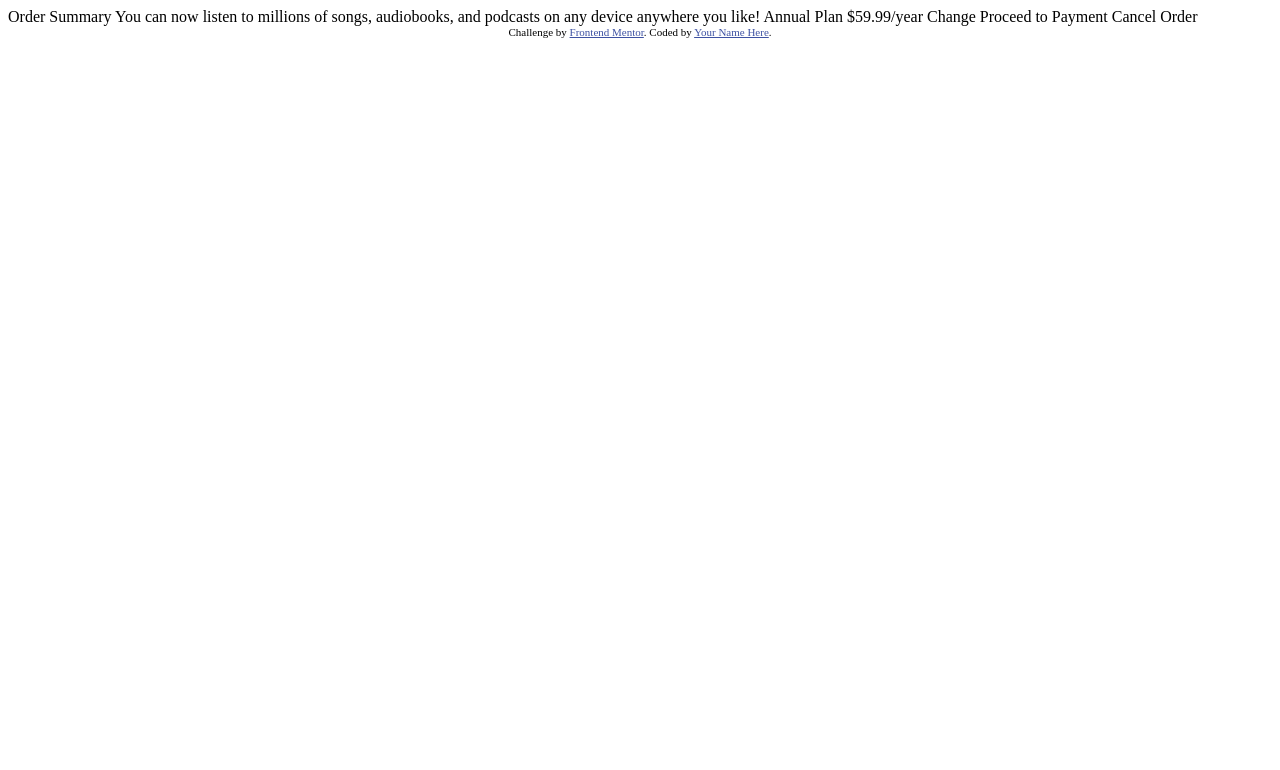
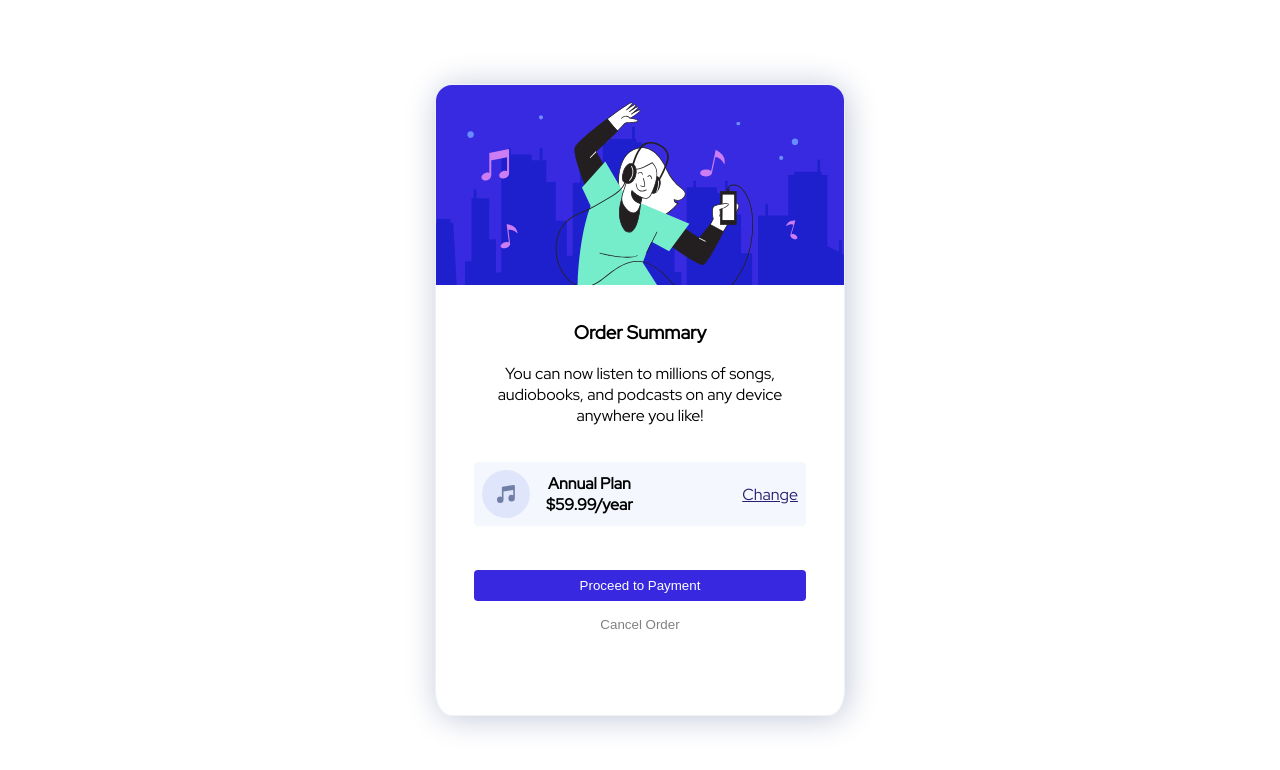
Before and after one commit to Grancan91/Order_Sumary_Component, a plain HTML site: page index.html in a window 1280 px wide. Drawn offline with Linux system fonts and the light colour scheme.

Commit message:
done structure and main style

```diff
--- a/index.html
+++ b/index.html
@@ -3,7 +3,10 @@
 <head>
   <meta charset="UTF-8">
   <meta name="viewport" content="width=device-width, initial-scale=1.0"> <!-- displays site properly based on user's device -->
-
+<link rel="preconnect" href="https://fonts.googleapis.com">
+<link rel="preconnect" href="https://fonts.gstatic.com" crossorigin>
+<link href="https://fonts.googleapis.com/css2?family=Red+Hat+Display&display=swap" rel="stylesheet">
+<link rel="stylesheet" href="style.css">
   <link rel="icon" type="image/png" sizes="32x32" href="./images/favicon-32x32.png">
 
   <title>Frontend Mentor | Order summary card</title>
@@ -16,22 +19,46 @@
 </head>
 <body>
 
-  Order Summary
+  <section id="component-container">
+  <section id="component-header">
+  </section>
+  <section id="component-body">
 
-  You can now listen to millions of songs, audiobooks, and podcasts on any
-  device anywhere you like!
+    <h1>Order Summary</h1>
+    <p>
+      You can now listen to millions of songs, audiobooks, and podcasts on any
+      device anywhere you like!
+    </p>
 
-  Annual Plan
-  $59.99/year
+    <section id="plan-container">
 
-  Change
+ <section id="plan-header">
+        <img src="./images/icon-music.svg" alt="">
 
-  Proceed to Payment
-  Cancel Order
 
-  <div class="attribution">
-    Challenge by <a href="https://www.frontendmentor.io?ref=challenge" target="_blank">Frontend Mentor</a>.
-    Coded by <a href="#">Your Name Here</a>.
-  </div>
+    <section id="plan-text">
+      <h2>Annual Plan</h2>
+      <h3>$59.99/year</h3>
+    </section>
+  </section>
+
+  <section id="plan-link">
+    <h4>Change</h4>
+  </section>
+
+</section>
+
+<section id="component-footer">
+
+  <button id="proceed-button">Proceed to Payment</button>
+
+  <button id="cancel-button">Cancel Order</button>
+</section>
+
+
+</section>
+</section>
+
+
 </body>
 </html>
--- /dev/null
+++ b/style.css
@@ -0,0 +1,91 @@
+body{
+    font-family: 'Red Hat Display', sans-serif;
+    display: grid;
+    place-content: center;
+    height: 100vh;
+    margin: 0;
+}
+
+#component-container{
+    width: 408px;
+    height: 630px;
+    border-radius: 4%;
+    border: 1px hsl(224, 23%, 95%) solid;
+    text-align: center;
+    background-color: white;
+    box-shadow: 2px 2px 4cqb hsl(224, 23%, 80%)
+}
+
+#component-header {
+    width: 408px;
+    height: 200px;
+    border-radius: 16px 16px 0px 0px;
+    background-image: url('./images/illustration-hero.svg');
+    background-size: cover;
+}
+#component-body {
+    padding-top: 16px;
+    padding-bottom: 16px;
+    padding-left: 38px;
+    padding-right: 38px;
+}
+#component-container > h1{
+    font-weight: 900;
+}
+#component-container > p{
+color:grey;
+}
+#plan-container{
+    display: flex;
+    justify-content: space-between;
+    align-items: center;
+    background-color: hsl(225, 100%, 98%);
+    padding: 8px;
+    border-radius: 4px;
+    margin-top: 36px;
+    margin-bottom: 36px;
+}
+#plan-header{
+    display: flex;
+    justify-content: center;
+    align-items: center;
+}
+
+#plan-text {
+    margin-left: 16px;
+}
+#plan-text > h2 {
+    font-size: 16px;
+    font-weight: 700;
+    margin: 0;
+}
+#plan-text > h3 {
+    font-size: 16px;
+    margin: 0;
+}
+
+#plan-link > h4{
+    margin: 0;
+    text-decoration: underline;
+    font-weight: 500;
+    color: rgb(43, 29, 113);
+}
+
+#component-footer > button{
+   width: 100%;
+   border-radius: 4px;
+   border: 0;
+   margin-top: 8px;
+   padding: 8px;
+}
+
+#proceed-button {
+    background-color: hsl(245, 75%, 52%);
+    color: white;
+    border: 1px black solid;
+}
+
+#cancel-button{
+    background-color: white;
+    color: grey;
+}
```
